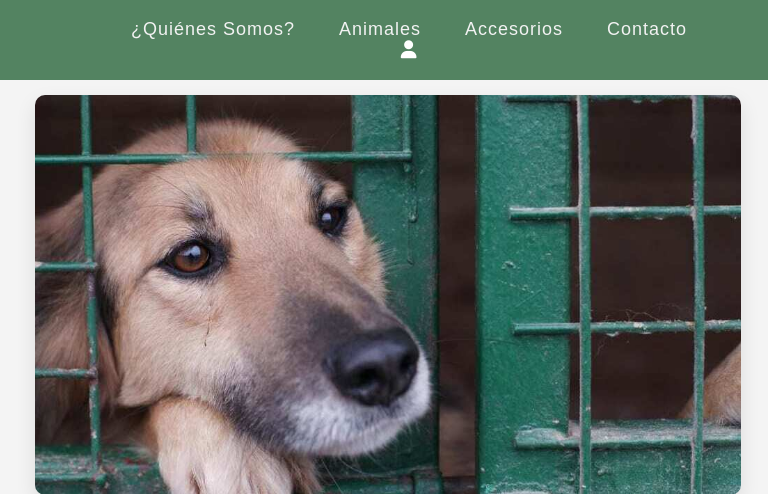
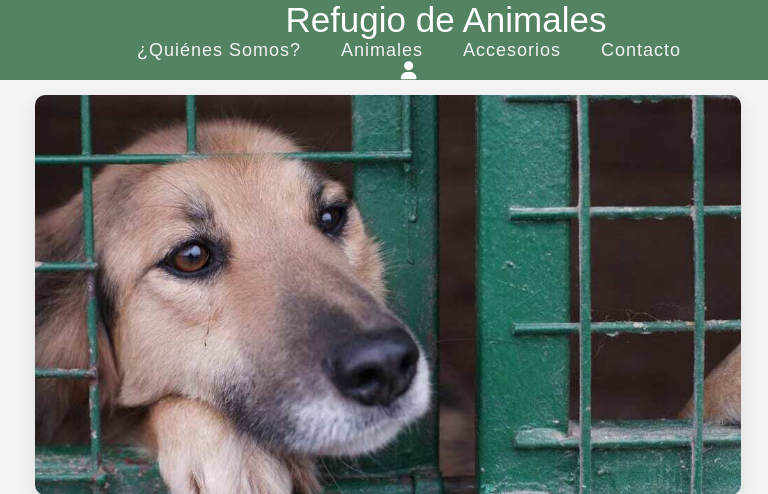
Before and after one commit to AlbaCastilla/Comparador, a PHP site: page /index.php in a window 768 px wide. Shown: the top 494 px of the page. Run offline with PHP 8.4, Linux system fonts and the light colour scheme; some libraries are stand-ins or nearby versions.

Commit message:
NavBar Tablet

```diff
--- a/css/navbar.css
+++ b/css/navbar.css
@@ -74,7 +74,7 @@ nav .menu-btn .emoticono-barra {
 /* TAMAÑO TABLET */
 @media only screen and (min-width: 767px) and (max-width: 1090px) {
     .logo {
-        display: none; /* Ocultar el texto del logo */
+        margin-left: 30%;
     }
 
     .imagen-logo {
@@ -101,7 +101,7 @@ nav .menu-btn .emoticono-barra {
     }
 
     nav ul li a {
-        padding: 8px 12px; /* Ajustar el relleno */
+        padding: 8px 10px; /* Ajustar el relleno */
     }
 }
 
```
